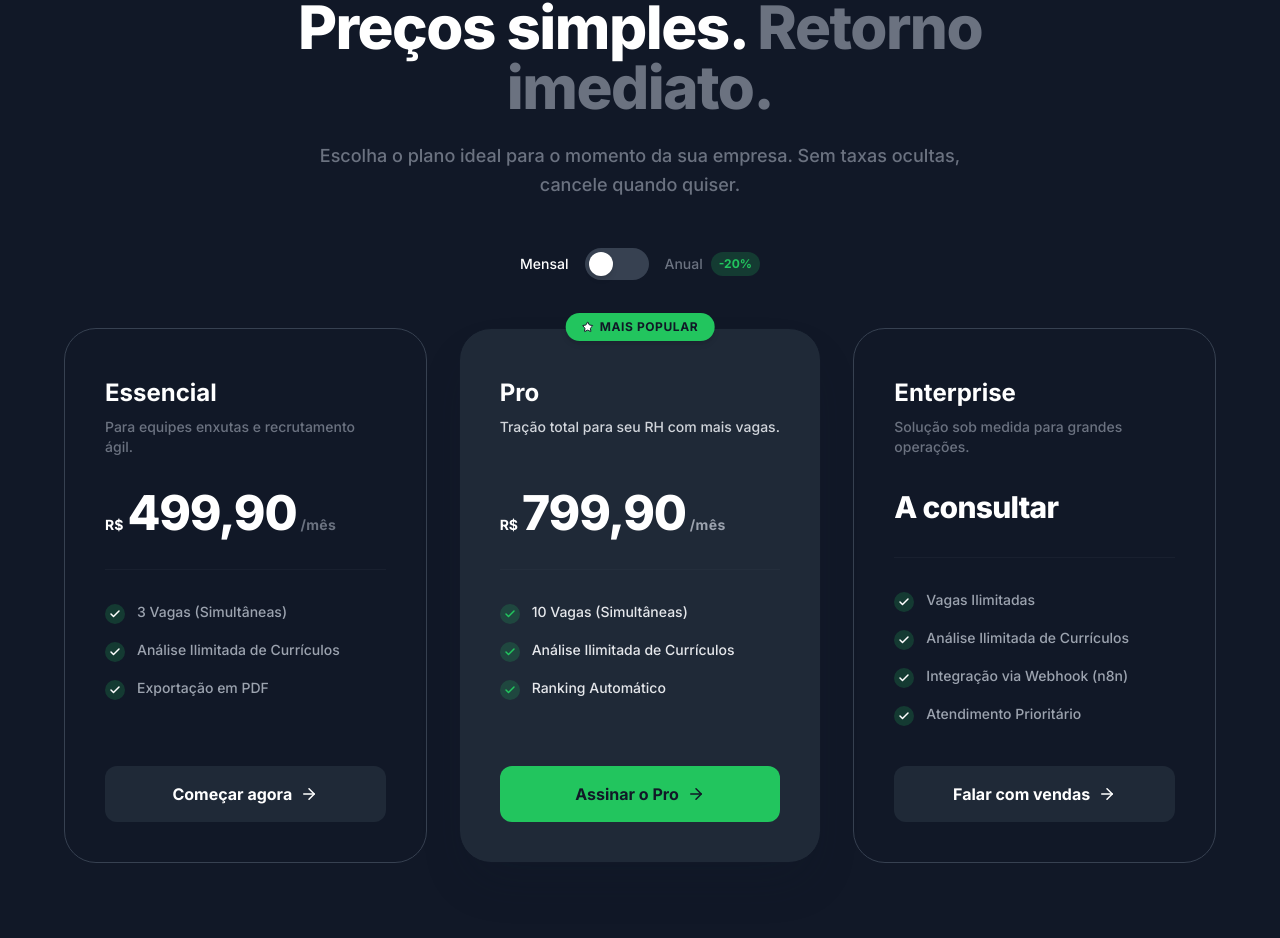
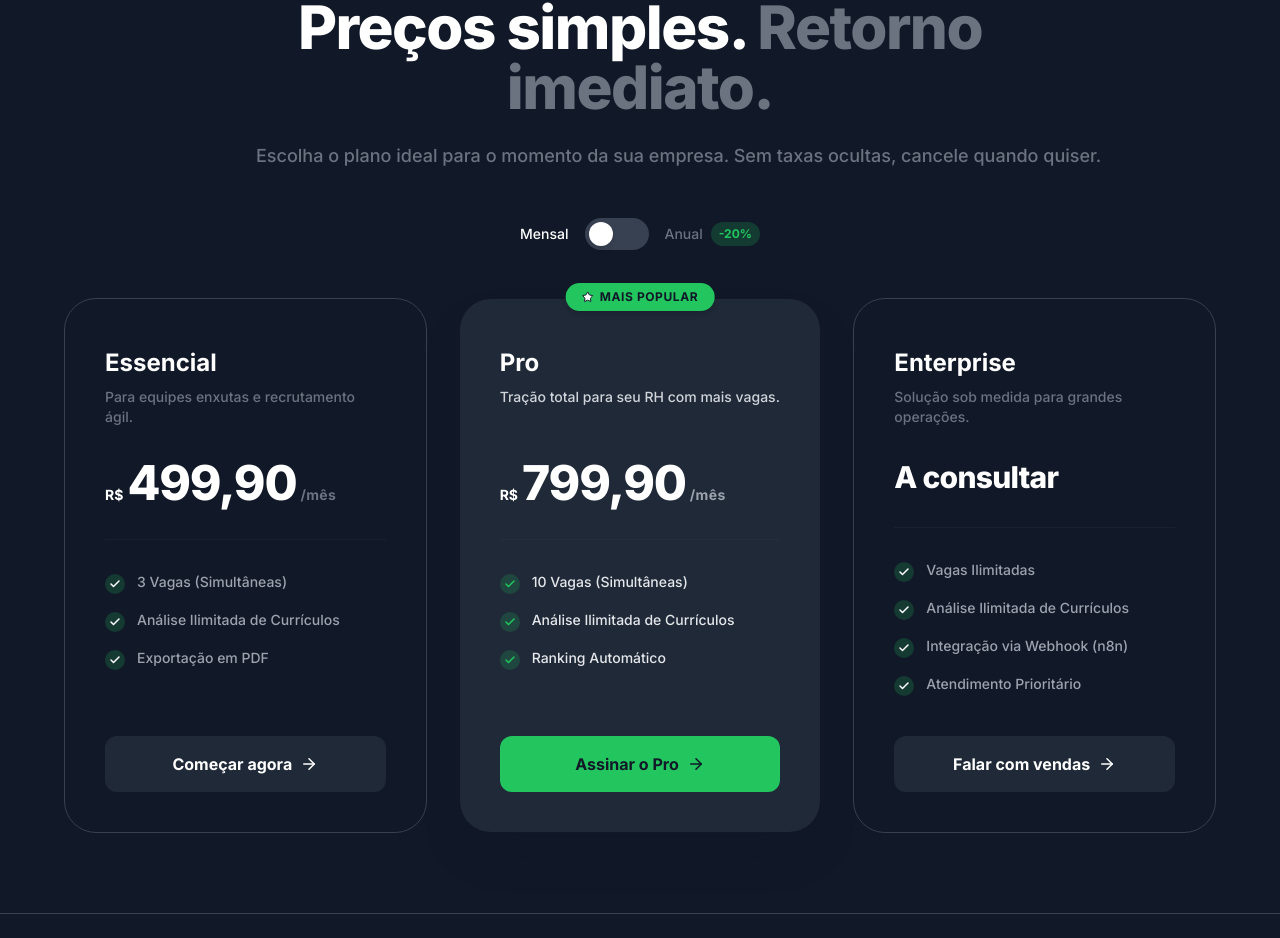
Before and after one commit to rfricardofarias48-spec/elevva, a React (Vite) app: page / in a window 1280 px wide. Shown: the part 5189-6127 px from the top of the page. Built offline with nearby package versions, Linux system fonts and the light colour scheme.

Commit message:
style: apply whitespace-nowrap to paragraph
Remove max-w-2xl to allow full-width text display.

```diff
--- a/components/Pricing.tsx
+++ b/components/Pricing.tsx
@@ -77,7 +77,7 @@ export const Pricing: React.FC = () => {
             Preços simples. <span className="text-gray-500">Retorno imediato.</span>
           </h2>
 
-          <p className="text-lg text-gray-500 font-medium leading-relaxed max-w-2xl mx-auto">
+          <p className="text-lg text-gray-500 font-medium leading-relaxed whitespace-nowrap">
             Escolha o plano ideal para o momento da sua empresa. Sem taxas ocultas, cancele quando quiser.
           </p>
         </div>
```
